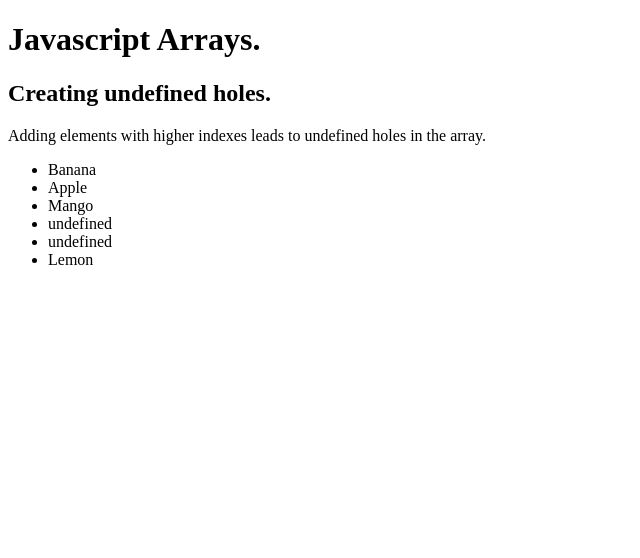
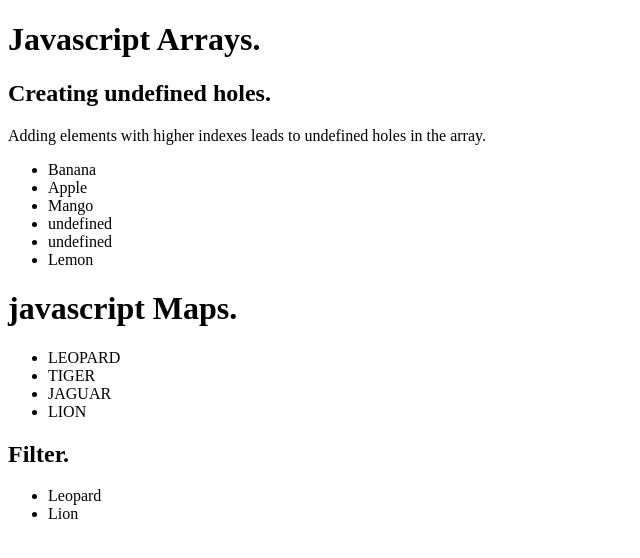
Before and after one commit to rajroushan6714/starting_javascript, a plain HTML site: page js_4_arrays/index.html in a window 1280 px wide. Shown: the whole page, without its empty margins (0-640 px from the left). Drawn offline with Linux system fonts and the light colour scheme.

Commit message:
maps and filter

```diff
--- a/js_4_arrays/index.html
+++ b/js_4_arrays/index.html
@@ -10,7 +10,12 @@
     <h2>Creating undefined holes.</h2>
     <p>Adding elements with higher indexes leads to undefined holes in the array.</p>
     <p id="demo"></p>
+    <h1> javascript Maps.</h1>
+    <p id="demoMap"></p>
+    <h2>Filter.</h2>
+    <p id="demoFilter"></p>
     <script>
+        // associative arrays are also called hashes. javascript doesn't support hash or associative array.
         // we can also use html tags in js in this way.
         let fruits = ["Banana", "Apple", "Mango"];
         fruits[5] = "Lemon";
@@ -21,6 +26,35 @@
         }
         text += "</ul>";
         document.getElementById("demo").innerHTML = text;
+
+        // map
+        function toUpper(string){
+            return string.toUpperCase();
+        }
+
+        const cats = ["Leopard", "Tiger", "Jaguar", "Lion"];
+
+        const upperCats = cats.map(toUpper);
+        let text1 = "<ul>";
+        for(let i = 0 ; i < upperCats.length ; i++){
+            text1 += "<li>" + upperCats[i] + "</li>" ;
+        }
+        text1 += "</ul>";
+        document.getElementById("demoMap").innerHTML = text1;
+
+        // filter
+        // here lCat returns boolean if it returns true the value is added
+        // else it is ignored.
+        function lCat(cat){
+            return cat.startsWith("L");
+        }
+        const filteredCat = cats.filter(lCat);
+        let text2 = "<ul>";
+        for(let i = 0 ; i < filteredCat.length ; i++){
+            text2 += "<li>" + filteredCat[i] + "</li>" ;
+        }
+        text2 += "</ul>";
+        document.getElementById("demoFilter").innerHTML = text2;
     </script>
 </body>
 </html>
```
